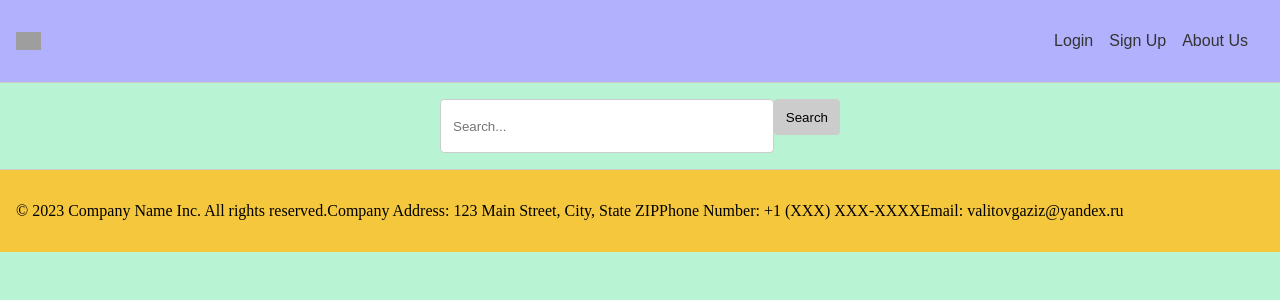
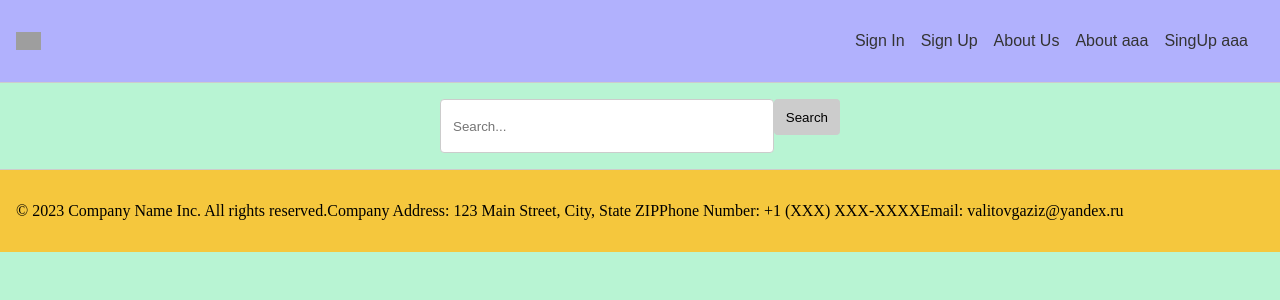
Before and after one commit to valitovgaziz/monolit, a Vue app in the folder front/: page /About in a window 1280 px wide. Shown: the top 300 px of the page. Built offline with nearby package versions, Linux system fonts and the light colour scheme; grey boxes are pictures that could not be loaded.

Commit message:
routing isn't work

```diff
--- a/front/src/Pages/About.vue
+++ b/front/src/Pages/About.vue
@@ -2,6 +2,7 @@
     import About from '../components/AboutAsC.vue'
     import FooterInfo from '../components/Footer.vue'
     import HeaderMenu from '../components/Header.vue'
+
 </script>
 
 <template>
--- a/front/src/components/Header.vue
+++ b/front/src/components/Header.vue
@@ -6,9 +6,11 @@
       <!-- Выпадающее меню справа -->
       <nav class="menu-right">
         <ul>
-          <li><router-link to="SigIn">Login</router-link></li>
+          <li><router-link to="SigIn">Sign In</router-link></li>
           <li><router-link to="SignUp">Sign Up</router-link></li>
           <li><router-link to="About">About Us</router-link></li>
+          <li><a href="About">About aaa</a></li>
+          <li><a href="SignUp">SingUp aaa</a></li>
         </ul>
       </nav>
     </header>
--- a/front/src/main.js
+++ b/front/src/main.js
@@ -7,10 +7,18 @@ import SignIn from './Pages/SignIn.vue'
 import About from './Pages/About.vue'
 
 const routes = [
-    { path: '/', component: App },
-    { path: '/Signin', component: SignIn },
-    { path: '/SignUp', component: SignUp },
-    { path: '/about', component: About }
+    { path: '/',
+      name: 'home',
+      component: App },
+    { path: '/SingIn',
+      name: 'SingIn',
+      component: SignIn },
+    { path: '/SignUp',
+      name: 'SingUp',
+      component: SignUp },
+    { path: '/About',
+      name: 'About',
+      component: About },
   ]
 
 const router = createRouter({
```
